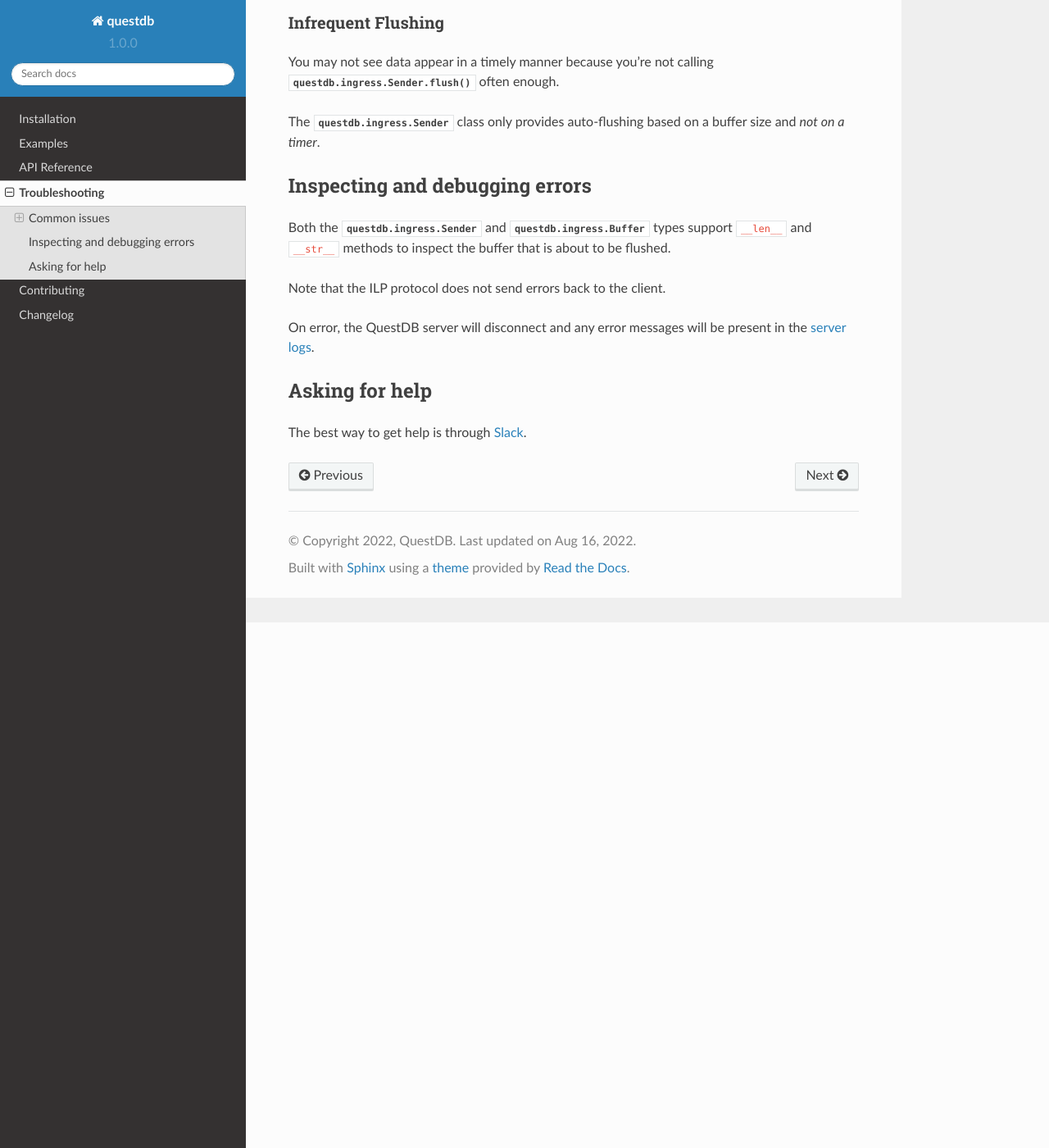
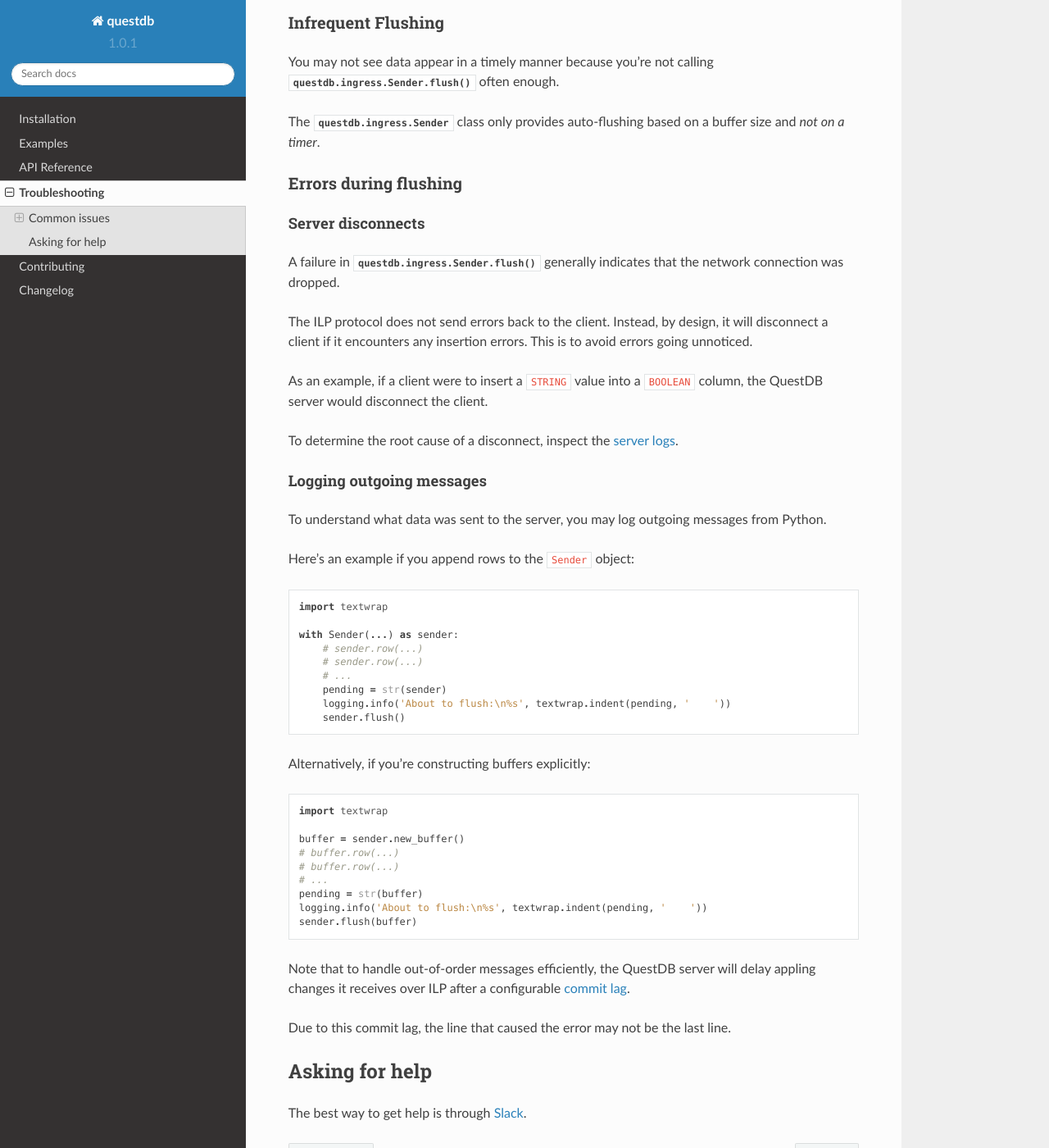
Before and after one commit to questdb/py-questdb-client, a Sphinx documentation site: the page built from docs/troubleshooting.rst, in a window 1280 px wide and 1400 px high, scrolled down 641 px. Shown: the whole window at 82% size. Built offline with Sphinx 7.4.7 and the Read the Docs theme 2.0.0, drawn with Linux system fonts in a browser that asks for light colours.

Commit message:
Bump version: 1.0.0 → 1.0.1 (#16)
* docs: Updated changelog.

* chore: Updated changelog.

* docs: Improved documentation for flushing errors.

* chore: Disabled tagging from bumpversion.

* Bump version: 1.0.0 → 1.0.1

* Update CHANGELOG.rst

Co-authored-by: Amy Wang <107401731+amyshwang@users.noreply.github.com>

* Update CHANGELOG.rst

Co-authored-by: Amy Wang <107401731+amyshwang@users.noreply.github.com>

Co-authored-by: Amy Wang <107401731+amyshwang@users.noreply.github.com>

```diff
--- a/README.rst
+++ b/README.rst
@@ -17,7 +17,7 @@
 Quickstart
 ==========
 
-The latest version of the library is 1.0.0.
+The latest version of the library is 1.0.1.
 
 ::
 
--- a/docs/conf.py
+++ b/docs/conf.py
@@ -20,7 +20,7 @@
 year = '2022'
 author = 'QuestDB'
 copyright = '{0}, {1}'.format(year, author)
-version = release = '1.0.0'
+version = release = '1.0.1'
 
 github_repo_url = 'https://github.com/questdb/py-questdb-client'
 
--- a/docs/troubleshooting.rst
+++ b/docs/troubleshooting.rst
@@ -39,18 +39,66 @@
 a buffer size and *not on a timer*.
 
 
-Inspecting and debugging errors
-===============================
+Errors during flushing
+----------------------
 
-Both the :class:`questdb.ingress.Sender` and :class:`questdb.ingress.Buffer`
-types support ``__len__`` and ``__str__`` methods to inspect the buffer that is
-about to be flushed.
+Server disconnects
+~~~~~~~~~~~~~~~~~~
 
-Note that the ILP protocol does not send errors back to the client.
+A failure in :func:`questdb.ingress.Sender.flush` generally indicates that the
+network connection was dropped.
 
-On error, the QuestDB server will disconnect and any error messages will be
-present in the `server logs
+The ILP protocol does not send errors back to the client. Instead, by design,
+it will disconnect a client if it encounters any insertion errors. This is to
+avoid errors going unnoticed.
+
+As an example, if a client were to insert a ``STRING`` value into a ``BOOLEAN``
+column, the QuestDB server would disconnect the client.
+
+To determine the root cause of a disconnect, inspect the `server logs
 <https://questdb.io/docs/concept/root-directory-structure#log-directory>`_.
+
+
+Logging outgoing messages
+~~~~~~~~~~~~~~~~~~~~~~~~~
+
+To understand what data was sent to the server, you may log outgoing messages
+from Python.
+
+Here's an example if you append rows to the ``Sender`` object:
+
+.. code-block:: python
+
+    import textwrap
+
+    with Sender(...) as sender:
+        # sender.row(...)
+        # sender.row(...)
+        # ...
+        pending = str(sender)
+        logging.info('About to flush:\n%s', textwrap.indent(pending, '    '))
+        sender.flush()
+
+Alternatively, if you're constructing buffers explicitly:
+
+.. code-block:: python
+
+    import textwrap
+
+    buffer = sender.new_buffer()
+    # buffer.row(...)
+    # buffer.row(...)
+    # ...
+    pending = str(buffer)
+    logging.info('About to flush:\n%s', textwrap.indent(pending, '    '))
+    sender.flush(buffer)
+
+
+Note that to handle out-of-order messages efficiently, the QuestDB server will
+delay appling changes it receives over ILP after a configurable
+`commit lag <https://questdb.io/docs/guides/out-of-order-commit-lag>`_.
+
+Due to this commit lag, the line that caused the error may not be the last line.
 
 
 Asking for help
--- a/pyproject.toml
+++ b/pyproject.toml
@@ -2,7 +2,7 @@
 # See: https://packaging.python.org/en/latest/specifications/declaring-project-metadata/
 name = "questdb"
 requires-python = ">=3.7"
-version = "1.0.0"
+version = "1.0.1"
 description = "QuestDB client library for Python"
 readme = "README.rst"
 classifiers = [
--- a/setup.py
+++ b/setup.py
@@ -120,7 +120,7 @@
 
 setup(
     name='questdb',
-    version='1.0.0',
+    version='1.0.1',
     platforms=['any'],
     python_requires='>=3.7',
     install_requires=[],
--- a/src/questdb/__init__.py
+++ b/src/questdb/__init__.py
@@ -1 +1 @@
-__version__ = '1.0.0'
+__version__ = '1.0.1'
```
Also changed, not shown: CHANGELOG.rst (+14 -0 lines), .bumpversion.cfg, 2 other files.
